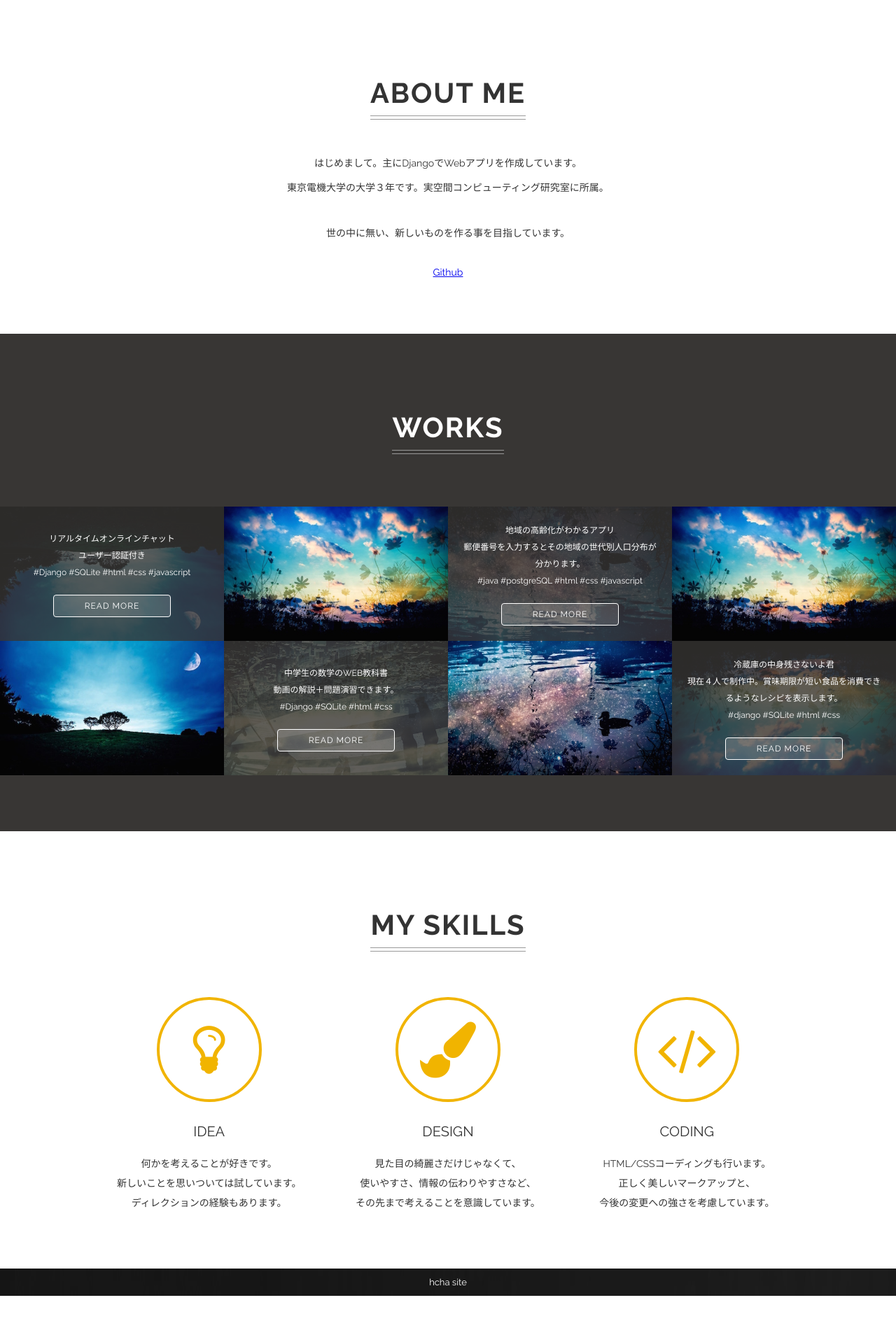
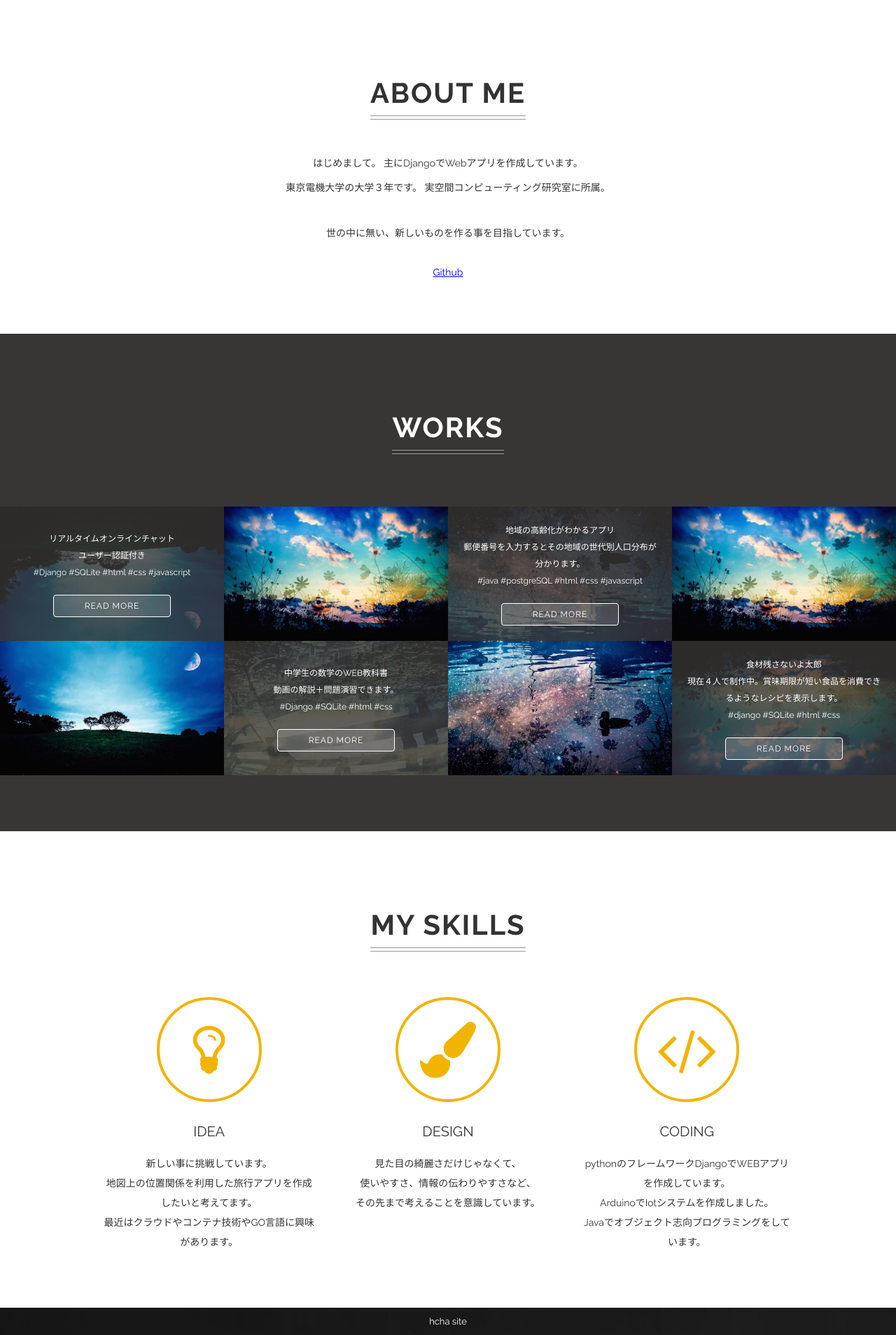
Before and after one commit to h-cha/hcha.com, a Django app: page / in a window 1280 px wide. Shown: the part 599-2507 px from the top of the page at 70% size. Before the commit the page ends 2451 px from the top, so only its background shows below. Run offline with Django 3.2, Linux system fonts and the light colour scheme; some libraries are stand-ins or nearby versions.

Commit message:
20201109

```diff
--- a/hello/templates/hello/index.html
+++ b/hello/templates/hello/index.html
@@ -27,8 +27,10 @@
   <section class="about" id="about">
     <h2 class="heading">ABOUT ME</h2>
     <p class="about-text">
-      はじめまして。主にDjangoでWebアプリを作成しています。<br>
-      東京電機大学の大学３年です。実空間コンピューティング研究室に所属。
+      はじめまして。
+      主にDjangoでWebアプリを作成しています。<br>
+      東京電機大学の大学３年です。
+      実空間コンピューティング研究室に所属。
     </p>
     <p class="about-text">
       世の中に無い、新しいものを作る事を目指しています。<br>
@@ -83,7 +85,7 @@
         <div class="work-description">
           <div class="work-description-inner">
             <p class="work-text">
-              冷蔵庫の中身残さないよ君<br>
+              食材残さないよ太郎<br>
               現在４人で制作中。賞味期限が短い食品を消費できるようなレシピを表示します。<br>
               #django #SQLite #html #css<br>
               <a href="#" class="button button-ghost">READ MORE</a>
@@ -100,9 +102,9 @@
         <i class="skill-icon fa fa-lightbulb-o"></i>
         <div class="skill-title">IDEA</div>
         <p class="skill-text">
-          何かを考えることが好きです。<br>
-          新しいことを思いついては試しています。<br>
-          ディレクションの経験もあります。
+          新しい事に挑戦しています。<br>
+          地図上の位置関係を利用した旅行アプリを作成したいと考えてます。<br>
+          最近はクラウドやコンテナ技術やGO言語に興味があります。
         </p>
       </div>
       <div class="skill-box">
@@ -118,9 +120,9 @@
         <i class="skill-icon fa fa-code"></i>
         <div class="skill-title">CODING</div>
         <p class="skill-text">
-          HTML/CSSコーディングも行います。<br>
-          正しく美しいマークアップと、<br>
-          今後の変更への強さを考慮しています。
+          pythonのフレームワークDjangoでWEBアプリを作成しています。<br>
+          ArduinoでIotシステムを作成しました。<br>
+          Javaでオブジェクト志向プログラミングをしています。
         </p>
       </div>
     </div>
@@ -138,6 +140,6 @@
   <footer class="footer">
       hcha site
   </footer>
-  <script src="lib/placeholders.min.js"></script>
+  <script src="{% static 'hello/lib/placeholders.min.js' %}"></script>
 </body>
 </html>
```
